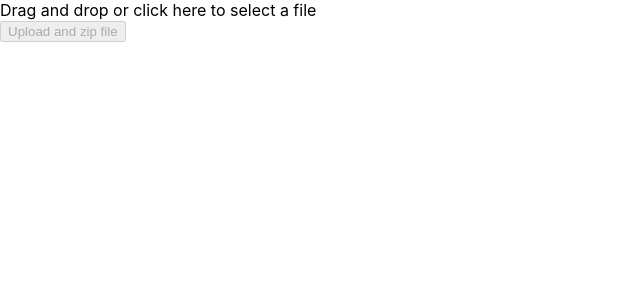
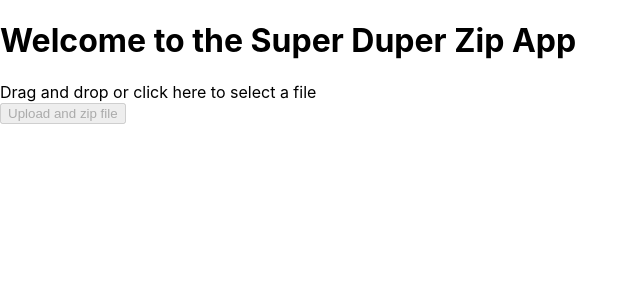
Before and after one commit to Yemnis/zip-application, a React (Create React App) app: page / in a window 1280 px wide. Shown: the top 300 px of the page, without its empty margins (0-640 px from the left). Built offline with nearby package versions, Linux system fonts and the light colour scheme.

Commit message:
header
Signed-off-by: Yemeri <yemeri_b@hotmail.com>

```diff
--- a/src/App.tsx
+++ b/src/App.tsx
@@ -55,6 +55,7 @@ function App() {
   return (
     <div>
       <div className='zip-container'>
+        <h1> Welcome to the Super Duper Zip App</h1>
       <Dropzone onDrop={(acceptedFiles: File[]) => handleDrop(acceptedFiles)}>
         {({ getRootProps, getInputProps, isDragActive }: DropzoneState) => (
           <div {...getRootProps()} className={isDragActive ? "dropzone-active" : ""}>
```
